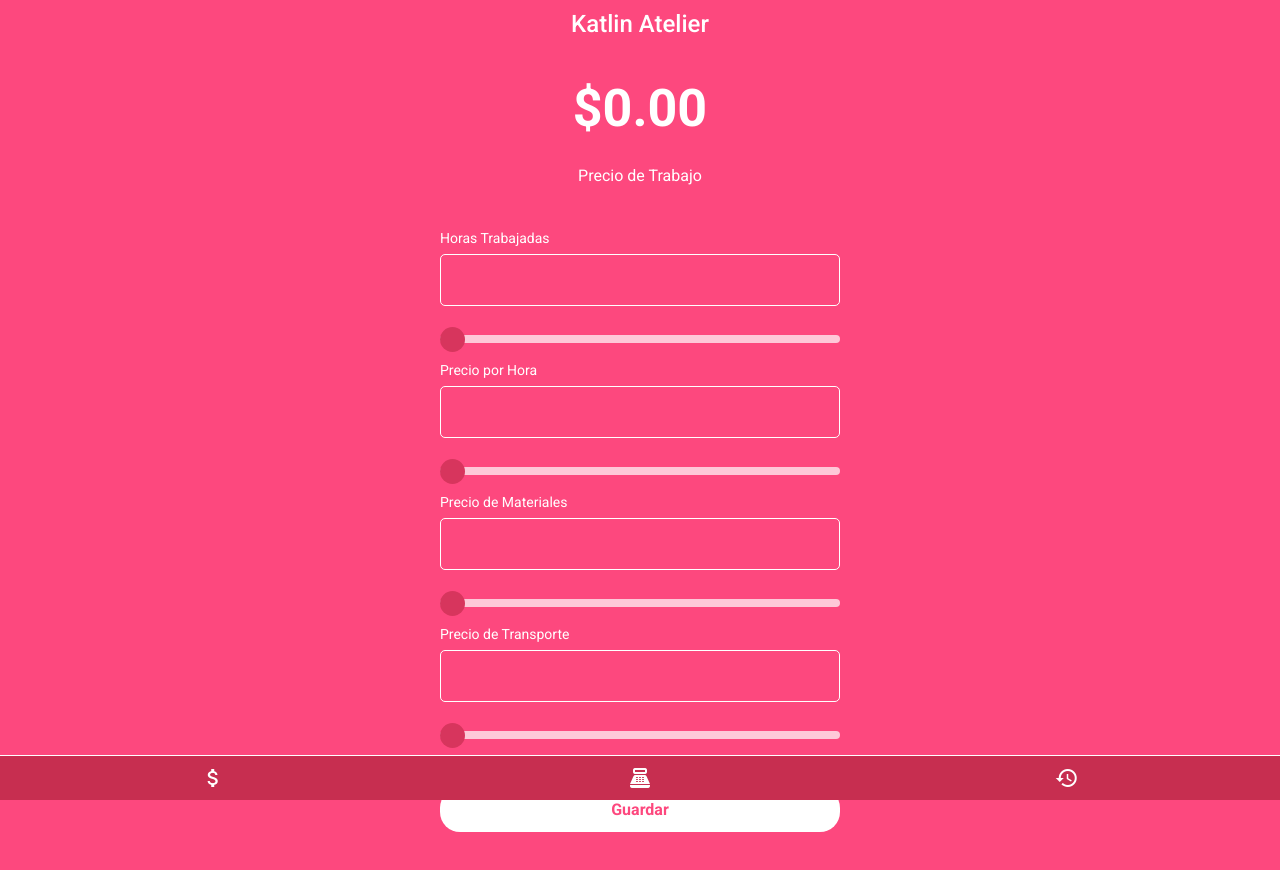
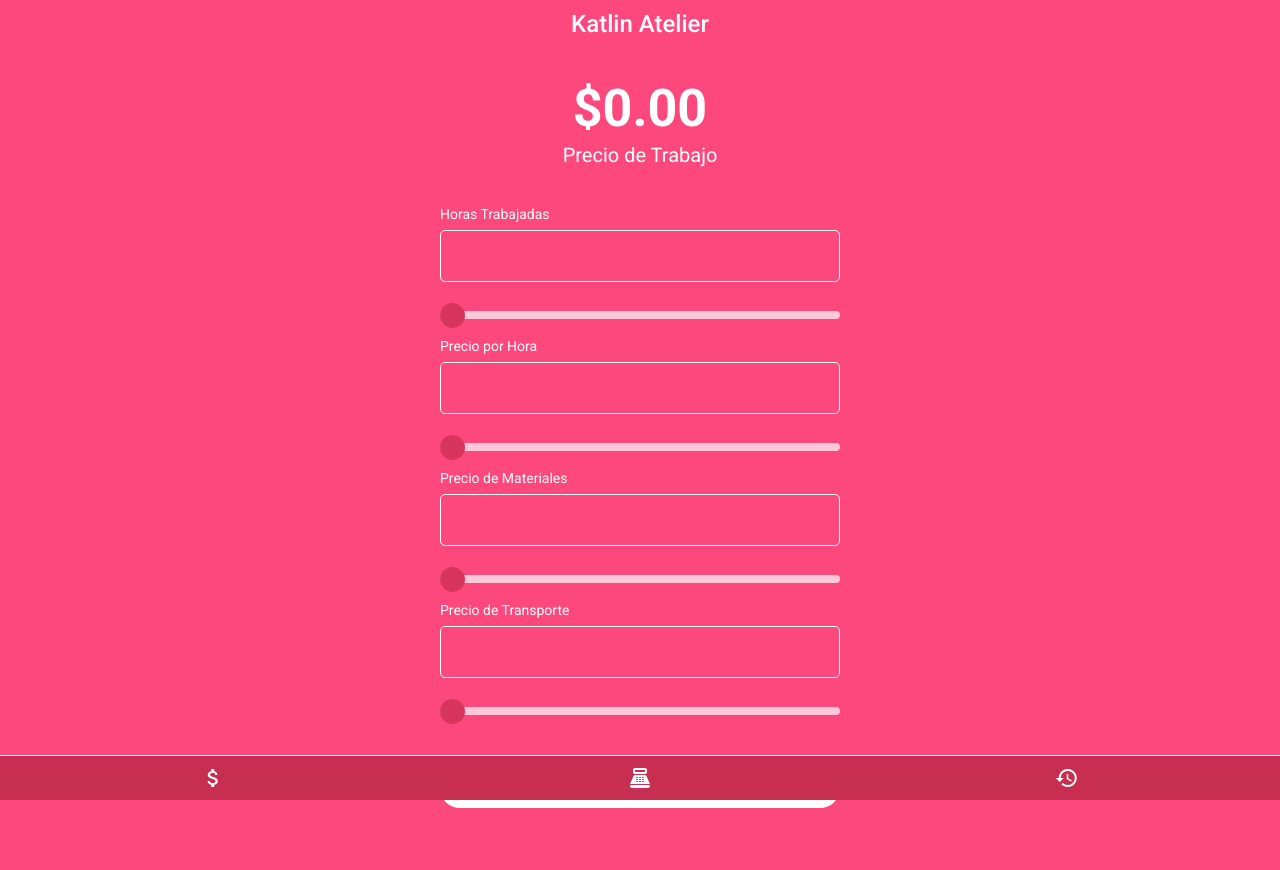
Before and after one commit to oscarlo28/oscarlo28.github.io, a plain HTML site: page calc.html in a window 1280 px wide. Both pictures are taken after a click on the icon "point_of_sale". Drawn offline with nearby package versions, Linux system fonts and the light colour scheme.

Commit message:
Update calc.html

```diff
--- a/calc.html
+++ b/calc.html
@@ -40,7 +40,7 @@
             color: #ffffff;
             font-weight: 700;
             position: fixed;
-            top: 60px; /* Adjust this value to control the distance from the top */
+            top: 60px;
             width: 100%;
             z-index: 1000;
             background-color: #FD487E;
@@ -48,15 +48,19 @@
         }
         .result-label {
             text-align: center;
+            font-size: 20px;
             color: #ffffff;
-            margin-bottom: 20px;
-            margin-top: 140px; /* Adjust this value to ensure proper spacing below the fixed result */
+            position: fixed;
+            top: 130px;
+            width: 100%;
+            z-index: 1000;
+            background-color: #FD487E;
+            padding: 10px 0;
         }
         .content {
             width: 96%;
             max-width: 400px;
-            margin-top: 20px;
-            /* Added margin-bottom to prevent overlap with footer */
+            margin-top: 180px;
         }
         .input-field {
             margin-bottom: 20px;
@@ -227,20 +231,30 @@
     <script>
         let history = [];
 
+        document.addEventListener('DOMContentLoaded', () => {
+            if (localStorage.getItem('history')) {
+                history = JSON.parse(localStorage.getItem('history'));
+                updateHistoryList();
+            }
+        });
+
         function showTab(tab) {
             document.querySelectorAll('.footer i').forEach(el => el.classList.remove('active'));
             document.querySelectorAll('.content').forEach(el => el.style.display = 'none');
-            document.getElementById('result-label').style.display = 'none';
+            document.querySelector('.result').style.display = 'none';
+            document.querySelector('.result-label').style.display = 'none';
             document.querySelector(`[onclick="showTab('${tab}')"]`).classList.add('active');
             document.getElementById(tab).style.display = 'block';
 
             if (tab === 'salario') {
-                document.getElementById('result-label').innerText = 'Precio de Horas';
-                document.getElementById('result-label').style.display = 'block';
+                document.querySelector('.result-label').innerText = 'Precio de Horas';
+                document.querySelector('.result').style.display = 'block';
+                document.querySelector('.result-label').style.display = 'block';
                 calculateHourlyRate();
             } else if (tab === 'trabajo') {
-                document.getElementById('result-label').innerText = 'Precio de Trabajo';
-                document.getElementById('result-label').style.display = 'block';
+                document.querySelector('.result-label').innerText = 'Precio de Trabajo';
+                document.querySelector('.result').style.display = 'block';
+                document.querySelector('.result-label').style.display = 'block';
                 calculateTotalCost();
             } else if (tab === 'historial') {
                 updateHistoryList();
@@ -298,6 +312,7 @@
                 };
 
                 history.push(work);
+                localStorage.setItem('history', JSON.stringify(history));
                 updateHistoryList();
                 alert("Trabajo guardado correctamente.");
             }
@@ -339,6 +354,7 @@
 
         function deleteWork(index) {
             history.splice(index, 1);
+            localStorage.setItem('history', JSON.stringify(history));
             updateHistoryList();
         }
     </script>
```
